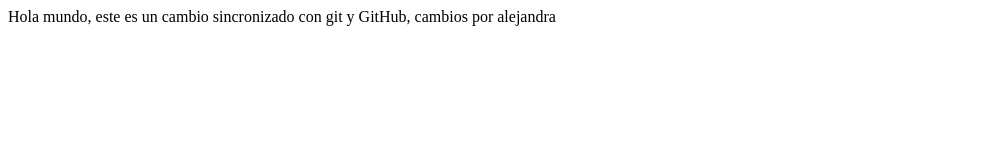
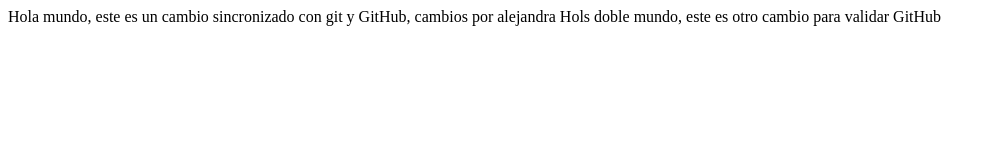
Before and after one commit to AlejandraNanezP/Ejemplo-git, a plain HTML site: page index.html in a window 1280 px wide. Shown: the whole page, without its empty margins (0-996 px from the left). Drawn offline with Linux system fonts and the light colour scheme.

Commit message:
otro cambio en msj html

```diff
--- a/index.html
+++ b/index.html
@@ -5,5 +5,6 @@
     </head>
     <body>
         Hola mundo, este es un cambio sincronizado con git y GitHub, cambios por alejandra
+        Hols doble mundo, este es otro cambio para validar GitHub
     </body>
 </html>
```
